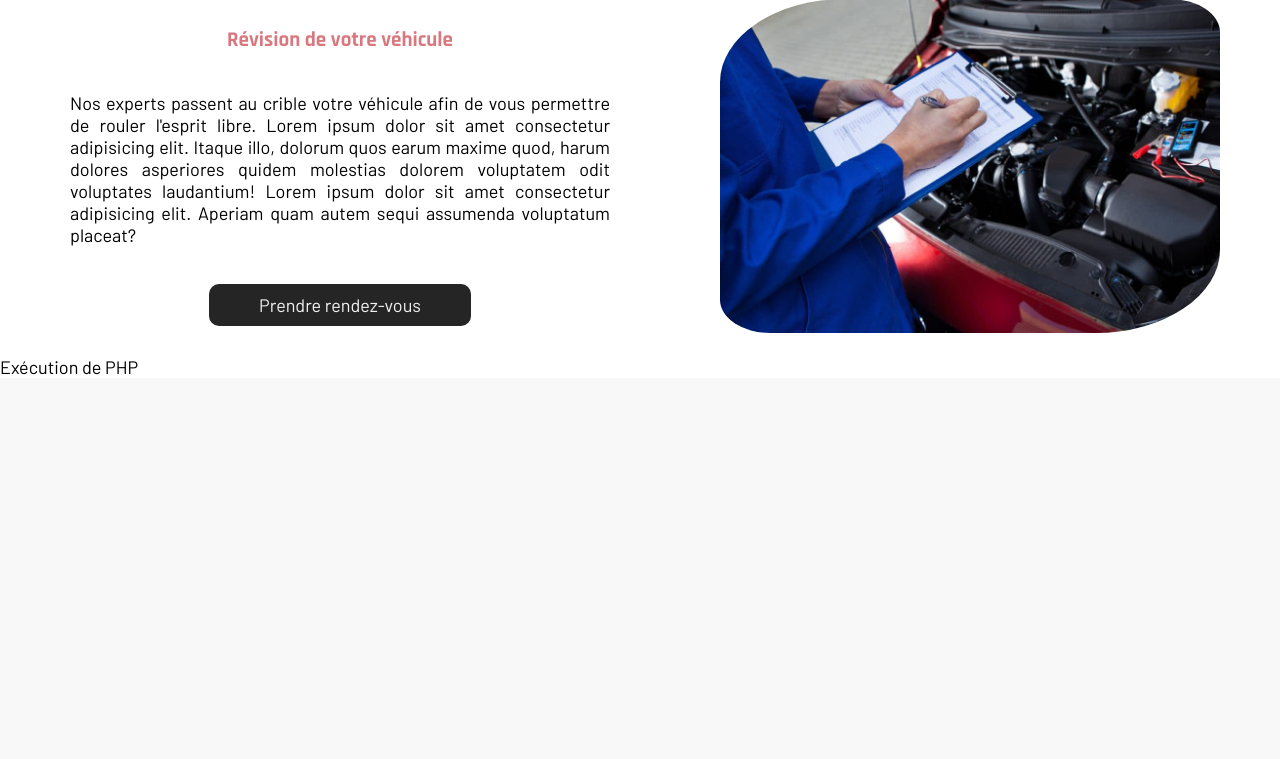
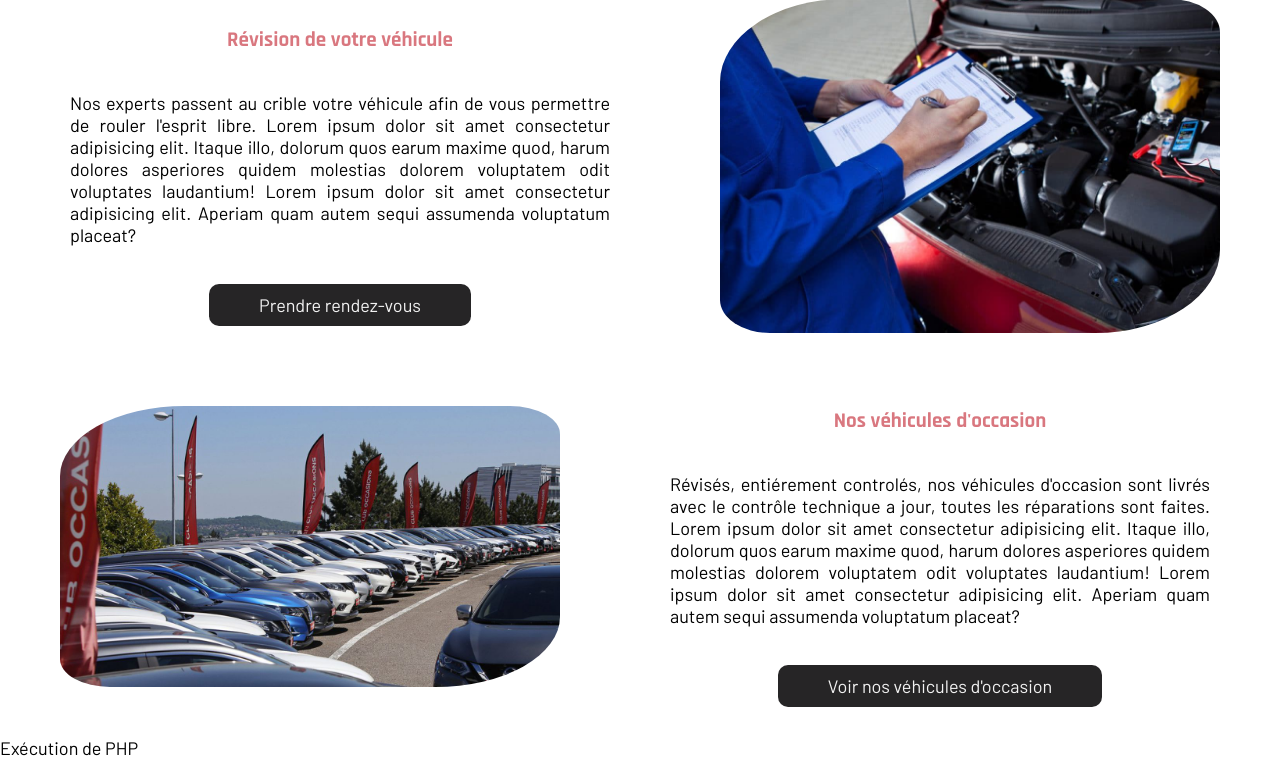
Before and after one commit to LorenzoM27/GarageVParrot, a PHP site: page / in a window 1280 px wide. Shown: the part 700-1459 px from the top of the page. Before the commit the page ends 1075 px from the top, so only its background shows below. Run offline with PHP 8.4, Linux system fonts and the light colour scheme.

Commit message:
main html css

```diff
--- a/css/index.css
+++ b/css/index.css
@@ -10,8 +10,13 @@
     flex-direction: column;
     justify-content: center;
     align-items: center;
+}
 
-
+.activity2 {
+    display: flex;
+    flex-direction: column-reverse;
+    justify-content: center;
+    align-items: center;
 }
 
 .activity-detail {
@@ -31,7 +36,6 @@
 }
 .activity-image, .activity-image2  {
     max-width: 350px;
-    max-height: 350px;
     border-radius: 25% 10%;
 }
 
@@ -56,7 +60,7 @@ main {
 .services {
     margin-bottom: 5rem;
 }
-.activity {
+.activity, .activity2 {
     display: flex;
     flex-direction: row;
     margin: 2rem;
@@ -70,7 +74,7 @@ main {
 .activity-image2 {
     margin-left: 10rem;
     max-width: 500px;
-    height: auto;
+
 }
 
 .button {
@@ -79,7 +83,7 @@ main {
 }
 
 .button:hover {
-    transform: scale(1.1);
+    transform: scale(1.05);
 
 }
 }
--- a/index.php
+++ b/index.php
@@ -37,13 +37,21 @@
                 <a class="button" href="#">Prendre rendez-vous</a>
             </div>
         </section>
-        <section class="activity">
+        <section class="activity2">
             <div class="activity-detail">
                 <h3>Révision de votre véhicule</h3>
                 <p>Nos experts passent au crible votre véhicule afin de vous permettre de rouler l'esprit libre. Lorem ipsum dolor sit amet consectetur adipisicing elit. Itaque illo, dolorum quos earum maxime quod, harum dolores asperiores quidem molestias dolorem voluptatem odit voluptates laudantium! Lorem ipsum dolor sit amet consectetur adipisicing elit. Aperiam quam autem sequi assumenda voluptatum placeat?</p>
                 <a class="button" href="#">Prendre rendez-vous</a>
             </div>
-            <img class="activity-image2" src="img/revision.jpeg" alt="Réparation et entretien des véhicules">
+            <img class="activity-image2" src="img/revision.jpeg" alt="Révision de votre véhicule">
+        </section>
+        <section class="activity">
+            <img class="activity-image" src="img/occasion.jpeg" alt="Véhicules d'occasion">
+            <div class="activity-detail">
+                <h3>Nos véhicules d'occasion</h3>
+                <p>Révisés, entiérement controlés, nos véhicules d'occasion sont livrés avec le contrôle technique a jour, toutes les réparations sont faites. Lorem ipsum dolor sit amet consectetur adipisicing elit. Itaque illo, dolorum quos earum maxime quod, harum dolores asperiores quidem molestias dolorem voluptatem odit voluptates laudantium! Lorem ipsum dolor sit amet consectetur adipisicing elit. Aperiam quam autem sequi assumenda voluptatum placeat?</p>
+                <a class="button" href="#">Voir nos véhicules d'occasion</a>
+            </div>
         </section>
 
 
```
